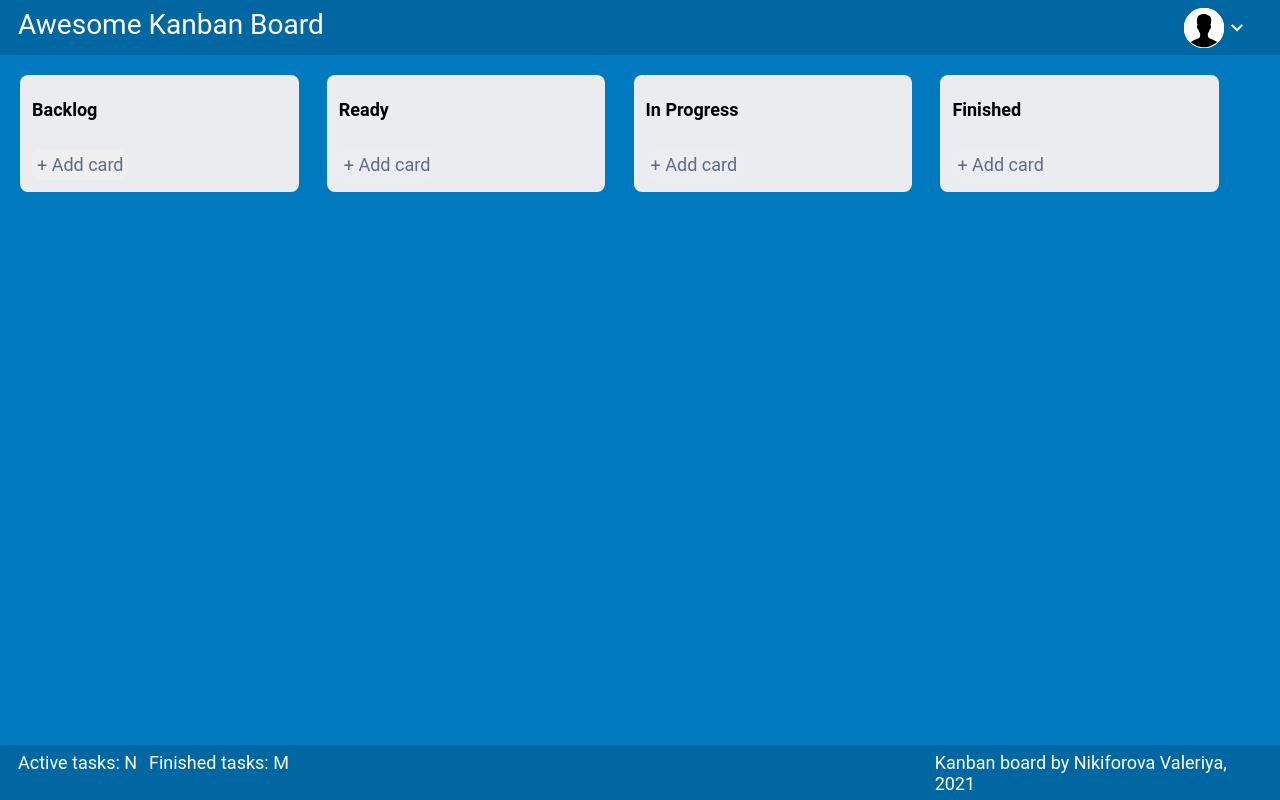
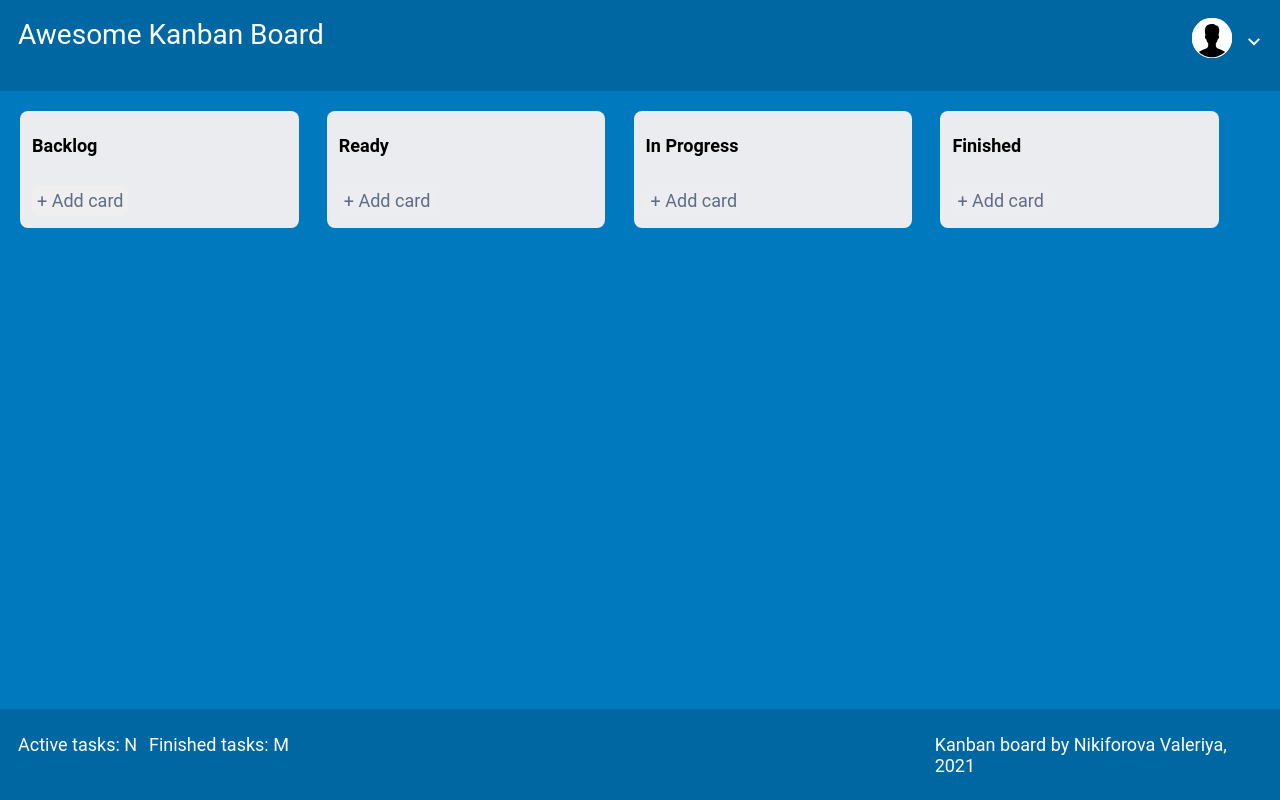
Before and after one commit to Valeriya2022/kanban-board, a React (Create React App) app: page / in a window 1280 px wide. Built offline with nearby package versions, Linux system fonts and the light colour scheme.

Commit message:
dropdown menu in the header

```diff
--- a/src/components/Header.js
+++ b/src/components/Header.js
@@ -1,20 +1,42 @@
-import React from 'react'
+import React, {useState, useRef} from 'react'
 import '../styles/main.css'
 import Avatar from '../icons/avatar.svg'
 import Vector_down from '../icons/vector_down.svg'
+import { useDetectOutsideClick } from "./useDetectOutsideClick";
 
 
 export function Header() {
+    const dropdownRef = useRef(null);
+    const [isActive, setIsActive] = useDetectOutsideClick(dropdownRef, false);
+  const onClick = () => setIsActive(!isActive);
     return (
         <div className={"wrapper header"}>
-        <div><div className={"headerTitle"}>Awesome Kanban Board</div></div>
-
-            <div className={"logo"}>
-            <img src={Avatar} alt="Avatar"></img>
-            <img src={Vector_down} alt="Vector"></img>
+        <div className={"headerTitle"}>Awesome Kanban Board</div>
 
 
-        </div>
+
+
+            <div className="container">
+            <img src={Avatar} alt="Avatar"></img>
+        <button onClick={onClick} className="menu-trigger">
+        <img className="vector" src={Vector_down} alt="Vector"></img>
+        </button>
+        <nav
+          ref={dropdownRef}
+          className={`menu ${isActive ? "active" : "inactive"}`}
+        >
+          <ul>
+            <li>
+              <a href="#">Profile</a>
+            </li>
+            <li>
+              <a href="#">Log out</a>
+            </li>
+          </ul>
+        </nav>
+        <div></div>
+      </div>
+
         </div>
     )
 }
--- /dev/null
+++ b/src/components/useDetectOutsideClick.js
@@ -0,0 +1,30 @@
+import { useState, useEffect } from "react";
+
+/**
+ * Hook for handling closing when clicking outside of an element
+ * @param {React.node} el
+ * @param {boolean} initialState
+ */
+export const useDetectOutsideClick = (el, initialState) => {
+  const [isActive, setIsActive] = useState(initialState);
+
+  useEffect(() => {
+    const onClick = e => {
+      // If the active element exists and is clicked outside of
+      if (el.current !== null && !el.current.contains(e.target)) {
+        setIsActive(!isActive);
+      }
+    };
+
+    // If the item is active (ie open) then listen for clicks outside
+    if (isActive) {
+      window.addEventListener("click", onClick);
+    }
+
+    return () => {
+      window.removeEventListener("click", onClick);
+    };
+  }, [isActive, el]);
+
+  return [isActive, setIsActive];
+};
--- a/src/styles/main.css
+++ b/src/styles/main.css
@@ -71,7 +71,7 @@
   /* width: auto; */
   background-color: #0067a3;
   height: 55px;
-  padding: 0 18px;
+  padding: 18px;
   margin: 0;
   display: grid;
 }
@@ -81,7 +81,8 @@
   grid-template-columns: 1fr 6fr 2.5fr;
 }
 .wrapper.header {
-  grid-template-columns: 15fr 1fr;
+  display: flex;
+  justify-content: space-between;
   align-content: center;
 }
 .logo {
@@ -111,7 +112,7 @@
 }
 .blockData {
   background-color: #ebecf0;
-  max-height: 70vh;
+  max-height: 65vh;
   overflow-y: auto;
 
 }
@@ -133,11 +134,13 @@ ul li{
   }
 }
 @media only screen and (max-width: 625px) {
-  .headerTitle {
-    display: none;
+  .headerTitle{
+    color: #0079bf;
     background-color: #0079bf;
   }
+
 }
+
 @media only screen and (max-width: 625px) {
   .wrapper {
     background-color: #0079bf;
@@ -153,3 +156,74 @@ ul li{
     border-radius: 8px;
   }
 }
+.container{
+  display: grid;
+  grid-template-columns: 50px 20px;
+}
+
+.menu-trigger {
+  background-color: transparent;
+  border-radius: 90px;
+  cursor: pointer;
+  align-items: center;
+  padding: 4px 6px;
+  border: none;
+  /* vertical-align: middle; */
+  /* transition: box-shadow 0.4s ease; */
+  /* margin-left: auto; Strictly for positioning   */
+}
+
+.menu {
+  background: #ffffff;
+  border-radius: 8px;
+  position: absolute;
+  top: 70px;
+  right: 30px;
+  width: 150px;
+  box-shadow: 0 1px 8px rgba(0, 0, 0, 0.3);
+  opacity: 0;
+  visibility: hidden;
+  /* transform: translateY(-20px); */
+  /* transition: opacity 0.4s ease, transform 0.4s ease, visibility 0.4s; */
+}
+
+.menu.active {
+  opacity: 1;
+  visibility: visible;
+  /* transform: translateY(0); */
+}
+
+.menu ul {
+  list-style: none;
+  padding: 0;
+  margin: 0;
+}
+
+
+.menu li a {
+  text-decoration: none;
+  color: #333333;
+  display: block;
+}
+menu:after {
+  content: "";
+  position: absolute;
+  width: 0;
+  height: 0;
+  border: solid transparent;
+  border-width: 10px;
+  border-bottom-color: #2B1A41;
+  z-index: 0;
+}
+.menu:before {
+  content: "";
+  position: absolute;
+  border-color: rgba(194, 225, 245, 0);
+  border: solid transparent;
+  border-bottom-color: white;
+  border-width: 11px;
+  margin-left: -10px;
+  top: -21px;
+  right: 27px;
+  z-index: 1;
+}
```
